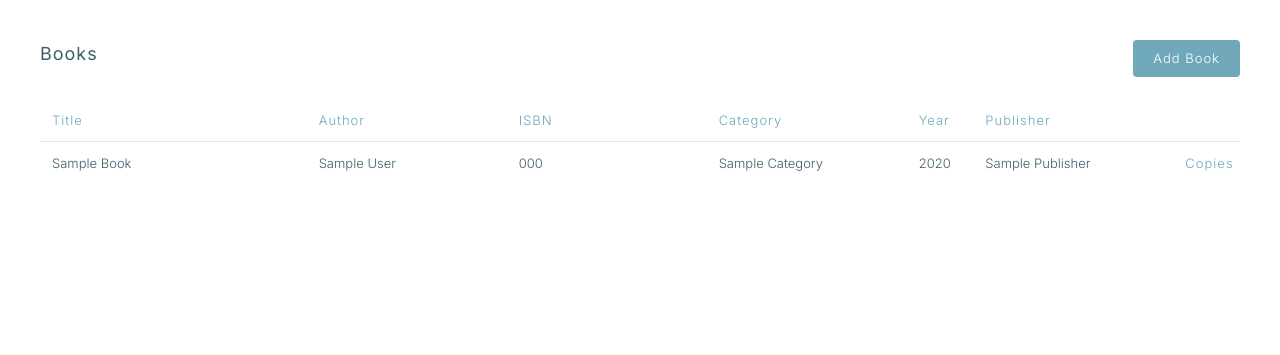
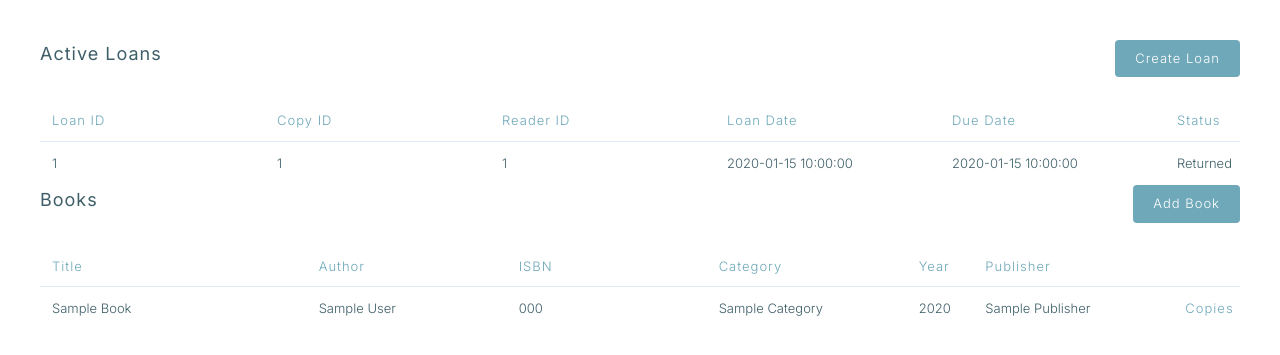
Before and after one commit to maria-caseiro/web-library, a Flask app: template templates/index.html in a window 1280 px wide. Shown: the part 56-411 px from the top of the page. Run offline with Flask 3, Linux system fonts and the light colour scheme; the template is opened without the code that fills it: most values are stand-ins (such as "Sample title", 1, 10 or a date in 2020).

Commit message:
feat: Add active loans to index

```diff
--- a/templates/index.html
+++ b/templates/index.html
@@ -23,6 +23,34 @@
 	</nav>
 
 	<main>
+		<div class="page-header">
+			<h2>Active Loans</h2>
+			<button class="btn-primary">Create Loan</button>
+		</div>
+        <table>
+            <thead>
+                <tr>
+                    <th style="width: 15%">Loan ID</th>
+                    <th style="width: 15%">Copy ID</th>
+                    <th style="width: 15%">Reader ID</th>
+                    <th style="width: 15%">Loan Date</th>
+                    <th style="width: 15%">Due Date</th>
+                    <th style="width: 5%">Status</th>
+                </tr>
+            </thead>
+            <tbody>
+                {% for loan in loans %}
+                <tr>
+                    <td>{{ loan.loan_id }}</td>
+                    <td>{{ loan.copy_id }}</td>
+                    <td>{{ loan.reader_id }}</td>
+                    <td>{{ loan.loan_date }}</td>
+                    <td>{{ loan.due_date }}</td>
+                    <td>{{ "Active" if loan.return_date is none else "Returned" }}</td>
+                </tr>
+                {% endfor %}
+            </tbody>
+        </table>
 		<div class="page-header">
 			<h2>Books</h2>
 			<button class="btn-primary">Add Book</button>
```
